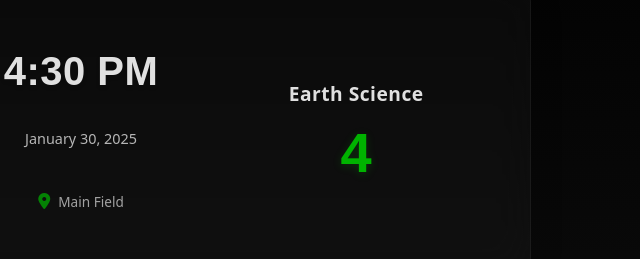
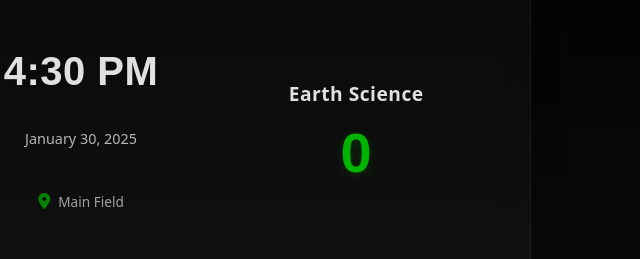
Before and after one commit to Dukeazeta/FSM_beta, a plain HTML site: page football/stats.html in a window 1280 px wide. Shown: the part 174-433 px from the top of the page, 559-1199 px from the left. Drawn offline with Linux system fonts and the light colour scheme; a web font is replaced by a local one.

Commit message:
Update stats.html

```diff
--- a/football/stats.html
+++ b/football/stats.html
@@ -69,7 +69,7 @@
                 </div>
                 <div class="team-block team-b">
                     <div class="team-name">Earth Science</div>
-                    <div class="score">4</div>
+                    <div class="score">0</div>
                 </div>
             </div>
         </section>
```
